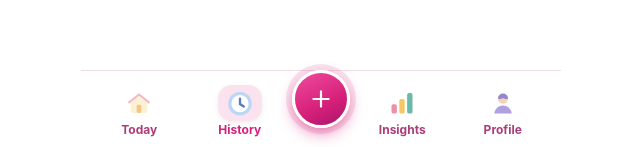
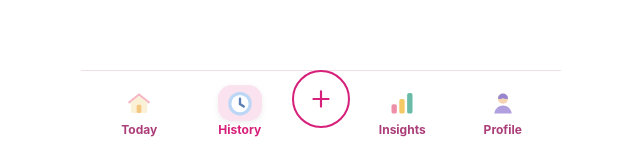
Before and after one commit to dominicarlequin-design/baby-tracker, a Next.js app: page /recent in a window 1280 px wide. Shown: the part 650-797 px from the top of the page, without its empty margins (319-959 px from the left). Built offline with nearby package versions, Linux system fonts and the light colour scheme; no server answers; the database is empty.

Commit message:
Today screen: quieter + button, bigger Next-up headline, fix text wraps

```diff
--- a/app/globals.css
+++ b/app/globals.css
@@ -716,7 +716,7 @@ h1 {
   color: var(--ok);
 }
 .nextup-headline {
-  font-size: 18px;
+  font-size: 22px;
   font-weight: 700;
   margin-bottom: 4px;
 }
@@ -2002,12 +2002,9 @@ h1 {
   display: flex;
   align-items: center;
   justify-content: center;
-  border: 3px solid var(--card);
-  background: linear-gradient(155deg, #ef4b9c, var(--accent) 60%, #a9146a);
-  box-shadow:
-    0 6px 16px -2px color-mix(in srgb, var(--accent) 65%, transparent),
-    0 0 0 6px color-mix(in srgb, var(--accent) 12%, transparent);
-  color: #fff;
+  border: 2px solid var(--accent);
+  background: var(--card);
+  color: var(--accent-text);
   cursor: pointer;
   font-family: inherit;
   transition: transform 0.1s ease;
@@ -2436,9 +2433,6 @@ button:focus-visible {
 }
 .tab-fab:active {
   transform: translateY(2px) scale(0.94);
-  box-shadow:
-    0 2px 6px -2px color-mix(in srgb, var(--accent) 65%, transparent),
-    0 0 0 6px color-mix(in srgb, var(--accent) 12%, transparent);
 }
 @media (prefers-color-scheme: dark) {
   .tile-icon { box-shadow: 0 10px 18px -8px rgba(0, 0, 0, 0.6), inset 0 2px 0 rgba(255, 255, 255, 0.25); }
@@ -2493,7 +2487,7 @@ button:focus-visible {
     padding-bottom: 84px;
   }
   .wrap:has(.tile-grid) .header-row { margin-bottom: 12px; }
-  .wrap:has(.tile-grid) .nextup { padding: 14px 16px; margin-bottom: 0; }
+  .wrap:has(.tile-grid) .nextup { padding: 18px 18px; margin-bottom: 0; }
   .tile-grid { margin: 24px 0 0; gap: 18px 12px; }
   .tile-grid .tile-icon { width: min(100%, 94px); margin-inline: auto; }
   .tile-btn { gap: 5px; }
```
Also changed, not shown: lib/homeUi.js.
